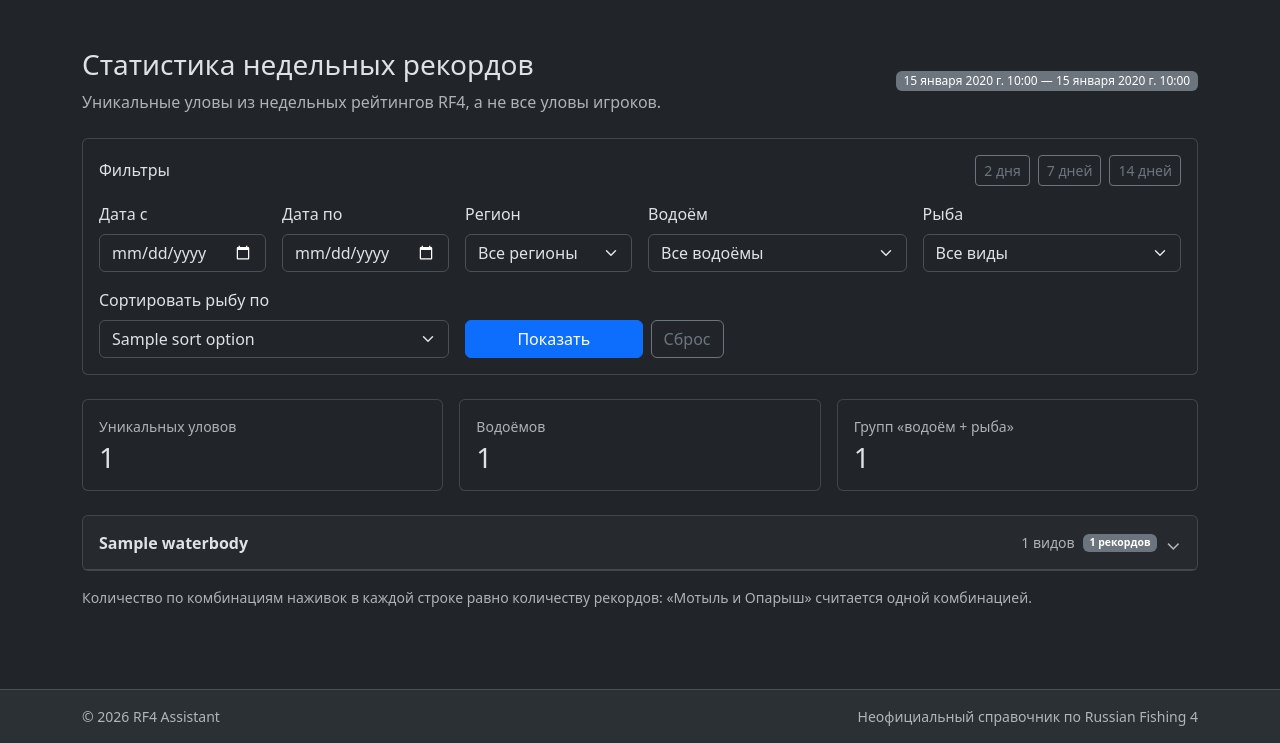
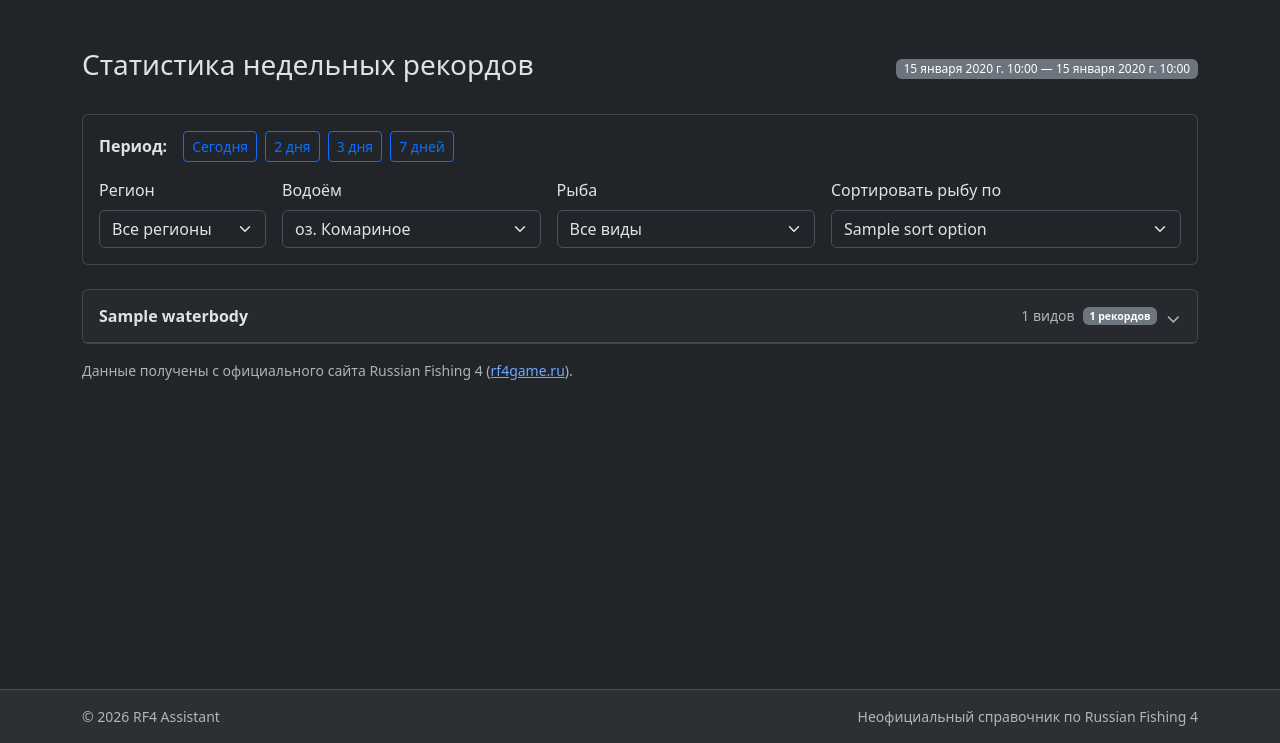
Before and after one commit to Lubkov/RF4Assistant, a Django app: template templates/records/weekly.html in a window 1280 px wide. Shown: the part 57-800 px from the top of the page. Run offline with Django 5.2, Linux system fonts and the light colour scheme; data comes from the database, SQL or seed files in the repository; tables that the repository leaves empty hold one stand-in row (values such as "Sample post"); the template is opened without the code that fills it: values that come from a table or form of the project are taken from there, most other values are stand-ins (such as "Sample title", 1, 10 or a date in 2020); grey boxes marked "Sample" are stand-in pictures.

Commit message:
feat: streamline records filters and bait display
- Add auto-applied date and region filters
- Set default region and waterbody selection
- Improve expandable bait lists and sorting

```diff
--- a/core/views.py
+++ b/core/views.py
@@ -4,5 +4,5 @@ from waterbodies.models import Waterbody
 
 
 def home(request):
-    waterbodies = Waterbody.objects.filter(is_active=True).order_by("level", "id")
+    waterbodies = Waterbody.objects.filter(is_active=True).order_by("sort_order", "name", "id")
     return render(request, "core/home.html", {"waterbodies": waterbodies})
--- a/static/js/records.js
+++ b/static/js/records.js
@@ -1,21 +1,98 @@
 "use strict";
 (() => {
-  const from = document.getElementById("date_from");
-  const to = document.getElementById("date_to");
-  if (!from || !to) return;
+  const form = document.getElementById("records-filter-form");
+  const daysInput = document.getElementById("records_days");
+  if (!form || !daysInput) return;
 
-  // Date-only arithmetic in UTC avoids daylight saving time edge cases.
-  for (const button of document.querySelectorAll("[data-record-days]")) {
+  // Submit the current filters immediately when a period or select changes.
+  // Using a GET form keeps selections shareable via the URL.
+  const submit = () => {
+    if (typeof form.requestSubmit === "function") form.requestSubmit();
+    else form.submit();
+  };
+
+  for (const button of form.querySelectorAll("[data-record-days]")) {
     button.addEventListener("click", () => {
-      const days = Number(button.dataset.recordDays);
-      if (!Number.isInteger(days) || days < 1) return;
-      const end = /^\d{4}-\d{2}-\d{2}$/.test(to.value) ? to.value : new Date().toISOString().slice(0, 10);
-      const date = new Date(`${end}T12:00:00Z`);
-      if (Number.isNaN(date.getTime())) return;
-      date.setUTCDate(date.getUTCDate() - days + 1);
-      from.value = date.toISOString().slice(0, 10);
-      // Keep region, waterbody, fish, and sorting until the user presses Show.
-      from.focus();
+      if (button.dataset.recordDays === daysInput.value) return;
+      daysInput.value = button.dataset.recordDays;
+      submit();
     });
   }
+  for (const select of form.querySelectorAll("select")) {
+    select.addEventListener("change", submit);
+  }
 })();
+
+
+// Show the bait disclosure only when the chips do not fit in one line.
+(() => {
+  const detailsNodes = [...document.querySelectorAll("[data-record-baits]")];
+  if (!detailsNodes.length) return;
+
+  const measure = (details) => {
+    if (details.open) return;
+    const summary = details.querySelector(".records-baits-summary");
+    const preview = details.querySelector(".records-bait-preview");
+    if (!summary || !preview || summary.clientWidth === 0) return;
+
+    const chips = [...preview.querySelectorAll(":scope > .records-bait-item")];
+    // Restore every chip before measuring: previously hidden chips must also
+    // be considered when the viewport becomes wider.
+    for (const chip of chips) chip.hidden = false;
+    const gap = Number.parseFloat(getComputedStyle(preview).columnGap) || 0;
+    const widths = chips.map((chip) => chip.getBoundingClientRect().width);
+    const required = widths.reduce((total, width) => total + width, 0)
+      + Math.max(0, chips.length - 1) * gap;
+
+    // First test whether all bait chips fit without the disclosure control.
+    const fits = required <= summary.clientWidth + 1;
+    details.classList.toggle("records-baits-fit", fits);
+    const toggle = details.querySelector(".records-bait-toggle");
+    if (toggle) toggle.setAttribute("aria-hidden", String(fits));
+    summary.setAttribute("aria-label", fits ? "Все наживки помещаются в строке" : "Развернуть список наживок");
+    summary.tabIndex = fits ? -1 : 0;
+    if (fits) return;
+
+    // Reserve space for the Show chip, then retain only WHOLE bait chips.
+    // A partially visible bait chip is more confusing than hiding it entirely.
+    const available = preview.clientWidth;
+    let used = 0;
+    let hiddenRest = false;
+    for (let i = 0; i < chips.length; i++) {
+      const next = used + (i ? gap : 0) + widths[i];
+      if (hiddenRest || next > available + 1) {
+        chips[i].hidden = true;
+        hiddenRest = true;
+      } else {
+        used = next;
+      }
+    }
+  };
+
+  // Keep the native details/summary interaction for keyboard and touch.
+  for (const details of detailsNodes) {
+    const summary = details.querySelector(".records-baits-summary");
+    summary?.addEventListener("click", (event) => {
+      if (details.classList.contains("records-baits-fit")) event.preventDefault();
+    });
+    details.addEventListener("toggle", () => {
+      if (!details.open) requestAnimationFrame(() => measure(details));
+      else summary?.setAttribute("aria-label", "Свернуть список наживок");
+    });
+  }
+
+  const refresh = () => detailsNodes.forEach(measure);
+  // Closed waterbody groups are initially width=0; remeasure when opened.
+  for (const section of document.querySelectorAll(".records-waterbody")) {
+    section.addEventListener("toggle", () => {
+      if (section.open) requestAnimationFrame(refresh);
+    });
+  }
+  if ("ResizeObserver" in window) {
+    const observer = new ResizeObserver(() => requestAnimationFrame(refresh));
+    for (const section of document.querySelectorAll(".records-waterbody")) observer.observe(section);
+  } else {
+    window.addEventListener("resize", refresh);
+  }
+  requestAnimationFrame(refresh);
+})();
--- a/templates/records/weekly.html
+++ b/templates/records/weekly.html
@@ -6,41 +6,33 @@
 <div class="d-flex flex-wrap justify-content-between align-items-start gap-3 mb-4">
   <div>
     <h1 class="h3 mb-2">Статистика недельных рекордов</h1>
-    <p class="text-body-secondary mb-0">Уникальные уловы из недельных рейтингов RF4, а не все уловы игроков.</p>
   </div>
   <span class="badge text-bg-secondary fw-normal align-self-center">{{ data.date_from }} — {{ data.date_to }}</span>
 </div>
 
 <section class="card mb-4" aria-label="Фильтры статистики">
   <div class="card-body">
-    <div class="d-flex flex-wrap align-items-center justify-content-between gap-2 mb-3">
-      <h2 class="h6 mb-0">Фильтры</h2>
-      <div class="d-flex gap-2" aria-label="Быстрый период">
-        <button type="button" class="btn btn-outline-secondary btn-sm" data-record-days="2">2 дня</button>
-        <button type="button" class="btn btn-outline-secondary btn-sm" data-record-days="7">7 дней</button>
-        <button type="button" class="btn btn-outline-secondary btn-sm" data-record-days="14">14 дней</button>
-      </div>
-    </div>
     <form method="get" class="row g-3" id="records-filter-form">
-      <div class="col-6 col-lg-2">
-        <label class="form-label" for="date_from">Дата с</label>
-        <input class="form-control" type="date" id="date_from" name="date_from" value="{{ data.date_from }}" required>
-      </div>
-      <div class="col-6 col-lg-2">
-        <label class="form-label" for="date_to">Дата по</label>
-        <input class="form-control" type="date" id="date_to" name="date_to" value="{{ data.date_to }}" required>
+      <div class="col-12">
+        <div class="d-flex flex-wrap align-items-center gap-2" role="group" aria-label="Период статистики">
+          <span class="me-2 fw-semibold">Период:</span>
+          <button type="button" class="btn btn-sm {% if selected_days == 1 %}btn-primary active{% else %}btn-outline-primary{% endif %}" data-record-days="1" aria-pressed="{% if selected_days == 1 %}true{% else %}false{% endif %}">Сегодня</button>
+          <button type="button" class="btn btn-sm {% if selected_days == 2 %}btn-primary active{% else %}btn-outline-primary{% endif %}" data-record-days="2" aria-pressed="{% if selected_days == 2 %}true{% else %}false{% endif %}">2 дня</button>
+          <button type="button" class="btn btn-sm {% if selected_days == 3 %}btn-primary active{% else %}btn-outline-primary{% endif %}" data-record-days="3" aria-pressed="{% if selected_days == 3 %}true{% else %}false{% endif %}">3 дня</button>
+          <button type="button" class="btn btn-sm {% if selected_days == 7 %}btn-primary active{% else %}btn-outline-primary{% endif %}" data-record-days="7" aria-pressed="{% if selected_days == 7 %}true{% else %}false{% endif %}">7 дней</button>
+        </div>
+        <input type="hidden" id="records_days" name="days" value="{{ selected_days }}">
       </div>
       <div class="col-6 col-lg-2">
         <label class="form-label" for="region">Регион</label>
         <select id="region" name="region" class="form-select">
-          <option value="ALL">Все регионы</option>
+          <option value="ALL"{% if selected_region == "ALL" %} selected{% endif %}>Все регионы</option>
           {% for code, name in regions.items %}<option value="{{ code }}"{% if selected_region == code %} selected{% endif %}>{{ code }} — {{ name }}</option>{% endfor %}
         </select>
       </div>
       <div class="col-6 col-lg-3">
         <label class="form-label" for="waterbody">Водоём</label>
         <select id="waterbody" name="waterbody_id" class="form-select">
-          <option value="">Все водоёмы</option>
           {% for wb in waterbodies %}<option value="{{ wb.id }}"{% if wb.id == selected_waterbody %} selected{% endif %}>{{ wb.name }}</option>{% endfor %}
         </select>
       </div>
@@ -57,34 +49,9 @@
           {% for code, name in sort_options %}<option value="{{ code }}"{% if data.sort == code %} selected{% endif %}>{{ name }}</option>{% endfor %}
         </select>
       </div>
-      <div class="col-4 col-lg-3 d-flex align-items-end gap-2">
-        <button class="btn btn-primary flex-grow-1" type="submit">Показать</button>
-        <a class="btn btn-outline-secondary" href="{% url 'records:weekly' %}" title="Сбросить фильтры">Сброс</a>
-      </div>
     </form>
   </div>
 </section>
-
-<div class="row g-3 mb-4" aria-label="Итоги периода">
-  <div class="col-6 col-md-4">
-    <div class="card h-100"><div class="card-body">
-      <div class="small text-body-secondary mb-1">Уникальных уловов</div>
-      <div class="h3 mb-0">{{ data.total_unique_catches }}</div>
-    </div></div>
-  </div>
-  <div class="col-6 col-md-4">
-    <div class="card h-100"><div class="card-body">
-      <div class="small text-body-secondary mb-1">Водоёмов</div>
-      <div class="h3 mb-0">{{ data.total_waterbodies }}</div>
-    </div></div>
-  </div>
-  <div class="col-12 col-md-4">
-    <div class="card h-100"><div class="card-body">
-      <div class="small text-body-secondary mb-1">Групп «водоём + рыба»</div>
-      <div class="h3 mb-0">{{ data.total_groups }}</div>
-    </div></div>
-  </div>
-</div>
 
 {% for waterbody in data.waterbody_groups %}
 <details class="card records-waterbody mb-3"{% if waterbody.expanded %} open{% endif %}>
@@ -101,8 +68,8 @@
       <thead><tr>
         <th scope="col">Рыба</th>
         <th scope="col" class="text-end">Макс. вес</th>
-        <th scope="col" class="text-end">Рекордов</th>
-        <th scope="col">Наживки (количество)</th>
+        <th scope="col" class="text-center records-count-column">Кол-во рекордов</th>
+        <th scope="col">Наживки</th>
       </tr></thead>
       <tbody>
         {% for row in waterbody.rows %}
@@ -115,17 +82,46 @@
             </div>
           </td>
           <td class="text-end text-nowrap">{{ row.weight_display }}</td>
-          <td class="text-end fw-semibold">{{ row.record_count }}</td>
-          <td>
-            <div class="d-flex flex-wrap gap-2 records-bait-list">
+          <td class="text-center fw-semibold records-count-column">{{ row.record_count }}</td>
+          <td class="records-baits-cell">
+            {% if row.bait_details|length > 1 %}
+            <details class="records-baits-details" data-record-baits>
+              <summary class="records-baits-summary" aria-label="Наживки для {{ row.fish }}: развернуть или свернуть полный список">
+                <span class="records-bait-preview" aria-hidden="true">
+                  {% for bait in row.bait_details %}
+                  <span class="records-bait-item" title="{{ bait.bait }} — {{ bait.count }}">
+                    {% for icon_url in bait.images %}{% if icon_url %}<img src="{{ icon_url }}" class="records-bait-icon" alt="" loading="lazy" width="24" height="24">{% endif %}{% endfor %}
+                    <span>{{ bait.bait }}</span>
+                    <strong class="records-bait-count">{{ bait.count }}</strong>
+                  </span>
+                  {% endfor %}
+                </span>
+                <span class="records-bait-toggle records-bait-item text-nowrap">
+                  <span class="records-bait-show">Показать ({{ row.bait_details|length }}) <span class="records-toggle-chevron" aria-hidden="true">⌄</span></span>
+                  <span class="records-bait-hide">Свернуть <span class="records-toggle-chevron" aria-hidden="true">⌃</span></span>
+                </span>
+              </summary>
+              <div class="records-bait-list records-bait-list-expanded">
+                {% for bait in row.bait_details %}
+                <span class="records-bait-item" title="{{ bait.bait }} — {{ bait.count }}">
+                  {% for icon_url in bait.images %}{% if icon_url %}<img src="{{ icon_url }}" class="records-bait-icon" alt="" loading="lazy" width="24" height="24">{% endif %}{% endfor %}
+                  <span>{{ bait.bait }}</span>
+                  <strong class="records-bait-count">{{ bait.count }}</strong>
+                </span>
+                {% endfor %}
+              </div>
+            </details>
+            {% else %}
+            <div class="records-bait-list records-bait-single">
               {% for bait in row.bait_details %}
               <span class="records-bait-item" title="{{ bait.bait }} — {{ bait.count }}">
                 {% for icon_url in bait.images %}{% if icon_url %}<img src="{{ icon_url }}" class="records-bait-icon" alt="" loading="lazy" width="24" height="24">{% endif %}{% endfor %}
                 <span>{{ bait.bait }}</span>
                 <strong class="records-bait-count">{{ bait.count }}</strong>
               </span>
-              {% endfor %}
+              {% empty %}<span class="text-body-secondary">—</span>{% endfor %}
             </div>
+            {% endif %}
           </td>
         </tr>
         {% endfor %}
@@ -136,9 +132,9 @@
 {% empty %}
 <div class="card"><div class="card-body py-5 text-center">
   <h2 class="h5">Рекордов за выбранный период нет</h2>
-  <p class="text-body-secondary mb-0">Попробуй расширить период или сбросить фильтры.</p>
+  <p class="text-body-secondary mb-0">Попробуй выбрать другой период, регион или водоём.</p>
 </div></div>
 {% endfor %}
-<p class="small text-body-secondary mt-3">Количество по комбинациям наживок в каждой строке равно количеству рекордов: «Мотыль и Опарыш» считается одной комбинацией.</p>
+<p class="small text-body-secondary mt-3 mb-0">Данные получены с официального сайта Russian Fishing 4 (<a href="https://rf4game.ru/" target="_blank" rel="noopener noreferrer">rf4game.ru</a>).</p>
 {% endblock %}
 {% block extra_js %}<script src="{% versioned_static 'js/records.js' %}" defer></script>{% endblock %}
```
Also changed, not shown: records/views.py (+20 -5 lines), static/css/records.css (+61 -5 lines), README.md.
